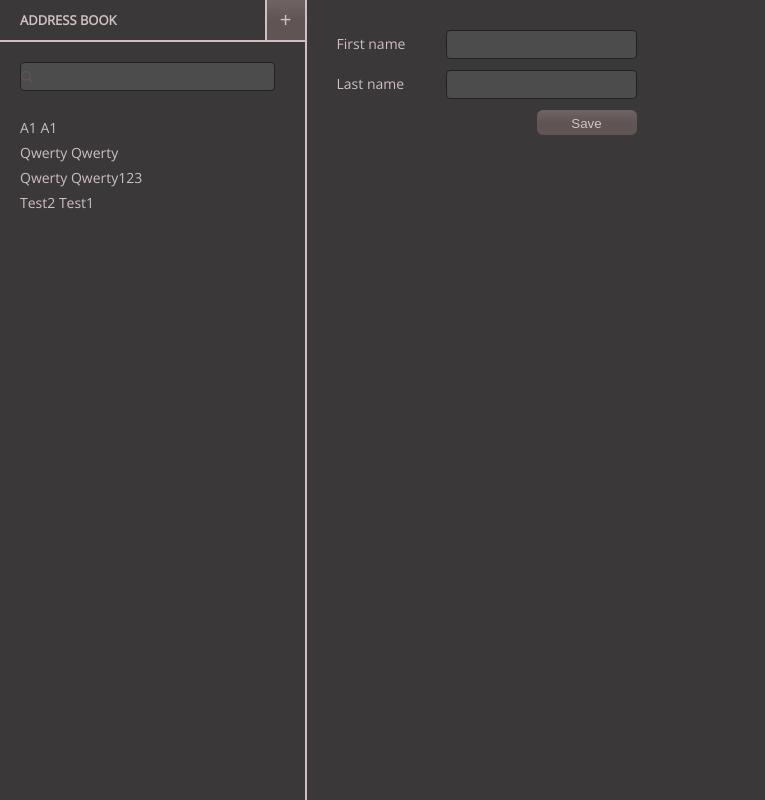
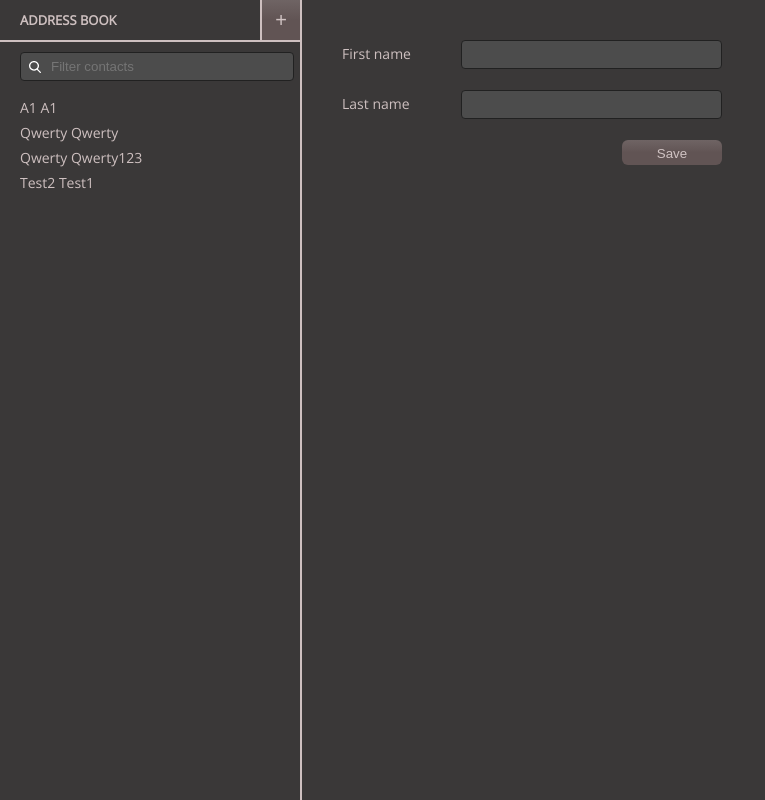
Before and after one commit to annajersey/addressBook, a React app: page / in a window 1280 px wide. Shown: the whole page, without its empty margins (0-765 px from the left). Built offline with nearby package versions, Linux system fonts and the light colour scheme.

Commit message:
continue styling, webpack processing svg

```diff
--- a/src/assets/styles.scss
+++ b/src/assets/styles.scss
@@ -7,9 +7,13 @@ body {
     color: $color;
     font-family: $open-sans;
     font-size: 14px;
+}
 
-    main {
-        display: flex;
-        height: 100vh;
-    }
+main {
+    display: flex;
+    height: 100vh;
 }
+
+input{
+    color:#fff;
+}
--- a/src/components/Main/index.js
+++ b/src/components/Main/index.js
@@ -49,7 +49,7 @@ class Main extends React.Component {
 					<input autoComplete="off" value={this.state.person.lastname} name="lastname"
 					       onChange={(e) => this.setState({person: {...this.state.person, lastname: e.target.value}})}/>
 				</div>
-				<div>
+				<div className="formGroup">
 					{this.props.current.id>=1&&<button onClick={(e) => this.Delete(e)}>Delete</button>}
 					<button className="save" onClick={(e) => this.Save(e)}>Save</button>
 				</div>
--- a/src/components/Main/main.scss
+++ b/src/components/Main/main.scss
@@ -1,7 +1,7 @@
 @import "../../assets/variables";
 section {
     flex: 3;
-    padding: 30px;
+    padding: 40px;
     label {
         width: 100px;
         float: left;
@@ -9,11 +9,8 @@ section {
         line-height: 27px;
     }
     .formGroup {
-        height: 40px;
-    }
-
-    form {
-        width: 300px;
+        height: 50px;
+        width: 380px;
     }
 
     button.save {
@@ -27,8 +24,7 @@ section {
         height: 25px;
         line-height: 25px;
         background: $elementsBackground;
-        color: #d0c3c3;
-        width: 180px;
+        width: 250px;
         border: 1px solid $elementsBorder;
         padding-left: 7px;
     }
--- a/src/components/Sidebar/index.js
+++ b/src/components/Sidebar/index.js
@@ -42,7 +42,7 @@ class Sidebar extends React.Component {
 				<header><h1>Address Book</h1>
 					<button className="addButton" onClick={()=>this.props.setCurrent(null)}>&#43;</button>
 				</header>
-				<input className="filterField" type="text" onChange={(e)=>this.filterItems(e)}/>
+				<input className="filterField" placeholder="Filter contacts" type="text" onChange={(e)=>this.filterItems(e)}/>
 				<ul>
 					{contacts.map(p =>
 						<li className={this.props.current.id==p.id?"selected":null} key={p.id} onClick={()=>this.props.setCurrent(p)}>
--- a/src/components/Sidebar/sidebar.scss
+++ b/src/components/Sidebar/sidebar.scss
@@ -5,6 +5,8 @@ aside {
 	flex: 1;
 	border-right: 2px solid $color;
 	min-width: 300px;
+	overflow-y: auto;
+	max-height: 100vh;
 
 	ul {
 		width: 100%;
@@ -55,11 +57,10 @@ header {
 .filterField {
 	width: 80%;
 	border-radius: 4px;
-    margin: 10px $paddingLeft;
+	margin-left: $paddingLeft;
 	height: 25px;
 	line-height: 25px;
-    background: $elementsBackground url('../../assets/images/search.svg') left center no-repeat;
-    color: #d0c3c3;
+	background: $elementsBackground url('../../assets/images/search.svg') 8px center no-repeat;
 	border: 1px solid $elementsBorder;
-    padding-left: 7px;
+	padding-left: 30px;
 }
--- a/webpack.common.js
+++ b/webpack.common.js
@@ -36,14 +36,14 @@ module.exports = {
                 ]
             },
             {
-                test: /\.(png|jpe?g)/i,
+                test: /\.(png|jpe?g|svg)/i,
                 use: [
                     {
                         loader: "url-loader",
                         options: {
                             name: "img/[path][name].[ext]",
                             context: "src/assets/images",
-                            limit: 10000
+                            limit: 10
                         }
                     },
                     {
@@ -51,38 +51,6 @@ module.exports = {
                         options: {
                             name: "img/[path][name].[ext]",
                             context: "src/assets/images"
-                        }
-                    }
-                ]
-            },
-            {
-                test: /\.svg$/,
-                use: [
-                    {
-                        loader: "babel-loader"
-                    },
-                    {
-                        loader: "react-svg-loader",
-                        options: {
-                            svgo: {
-                                plugins: [
-                                    {
-                                        removeTitle: true,
-                                    },
-                                    {
-                                        cleanupIDs: {
-                                            prefix: {
-                                                toString() {
-                                                    this.counter = this.counter || 0;
-                                                    return `id-${this.counter++}`;
-                                                }
-                                            }
-                                        }
-                                    },
-                                ],
-                                floatPrecision: 3,
-                            },
-                            jsx: true
                         }
                     }
                 ]
```
Also changed, not shown: src/assets/images/search.svg. Lines whose indentation alone changed are shown as unchanged.
